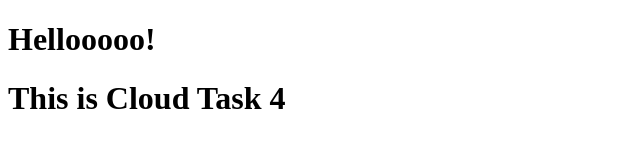
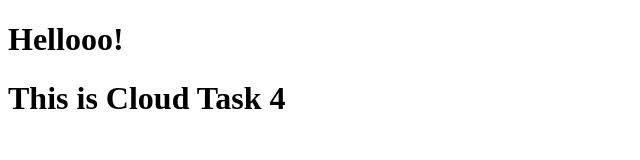
Before and after one commit to nourankhaliifa/cloudtask4, a plain HTML site: page public/index.html in a window 1280 px wide. Shown: the full height of the page, 0-640 px from the left. Drawn offline with Linux system fonts and the light colour scheme.

Commit message:
Update index.html

```diff
--- a/public/index.html
+++ b/public/index.html
@@ -5,7 +5,7 @@
     <title>Cloud Task 4</title>
   </head>
   <body>
-    <h1>Hellooooo!</h1>
+    <h1>Hellooo!</h1>
     <h1>This is Cloud Task 4</h1>
   </body>
 </html>
```
